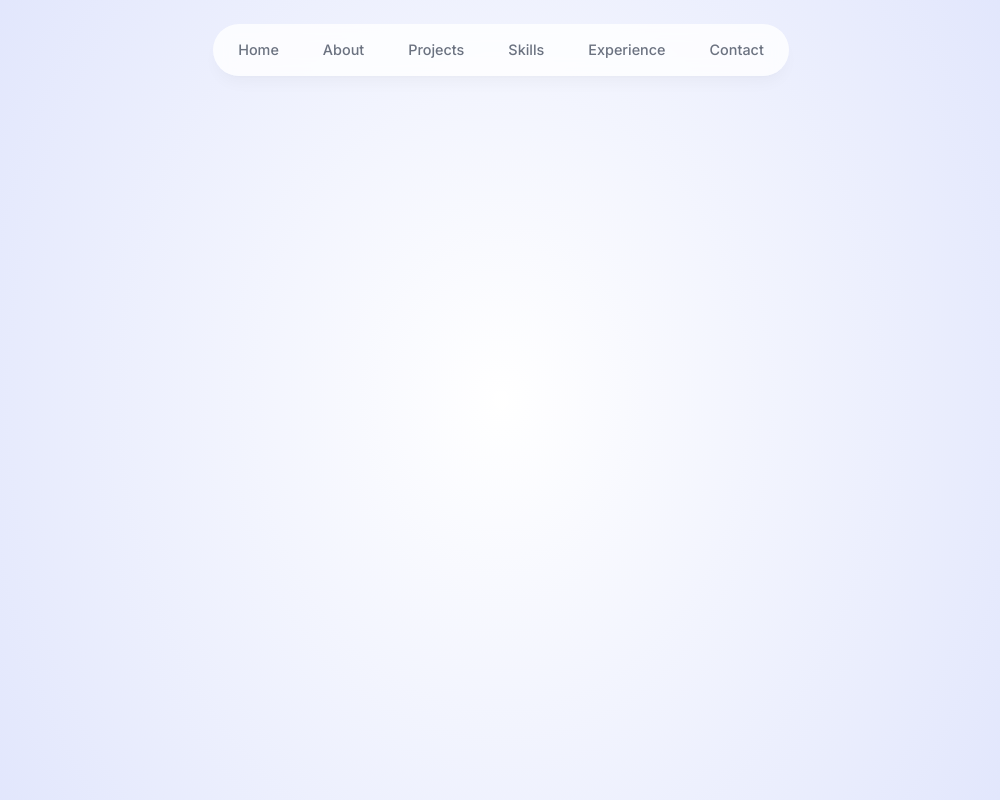
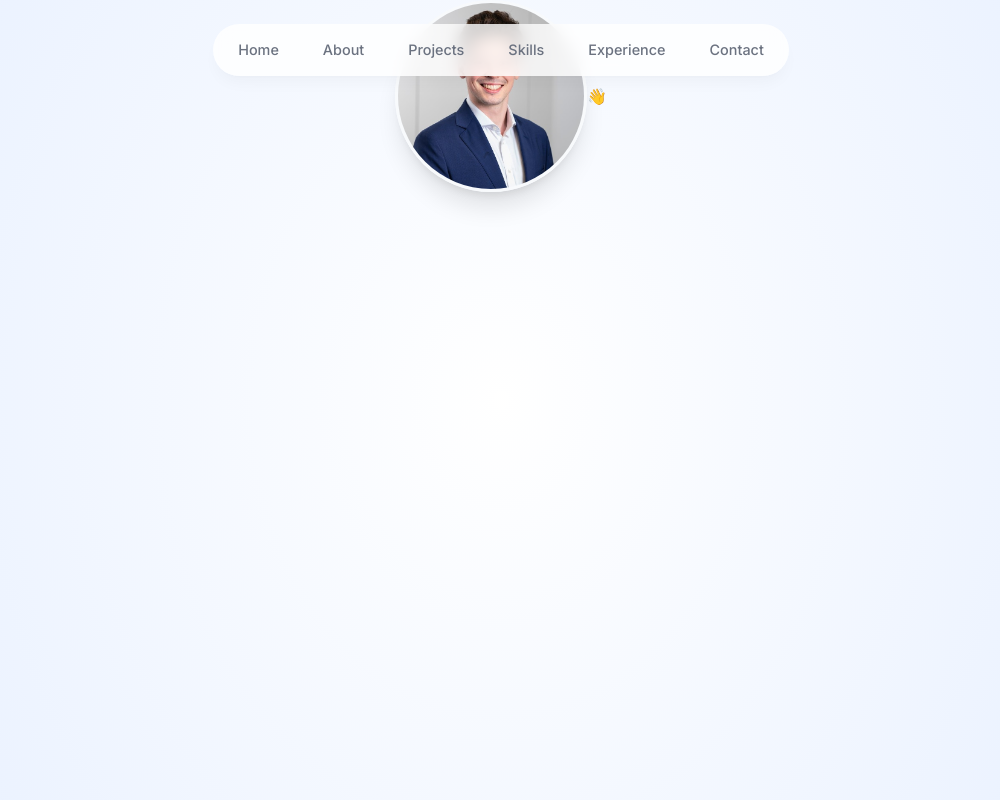
Before and after one commit to achris2/portfolio, a Next.js app: page / in a window 1280 px wide. Shown: the whole page, without its empty margins (139-1139 px from the left). Built offline with nearby package versions, Linux system fonts and the light colour scheme.

Commit message:
added profile picture avatar

```diff
--- a/app/layout.tsx
+++ b/app/layout.tsx
@@ -17,7 +17,7 @@ export default function RootLayout({
   return (
     <html lang="en">
       <body className={`${inter.className} bg-white text-gray-950 relative`}>
-      <div class="absolute top-0 z-[-2] h-screen w-screen rotate-180 transform bg-white bg-[radial-gradient(60%_120%_at_50%_50%,hsla(0,0%,100%,0)_0,rgba(67,97,238,0.2)_100%)]">
+      <div class="absolute top-0 z-[-2] h-screen w-screen rotate-180 transform bg-white bg-[radial-gradient(60%_120%_at_50%_50%,hsla(180,65%,55%,0)_0,rgba(130,175,255,0.2)_100%)]">
 
       </div>
 
--- a/app/page.tsx
+++ b/app/page.tsx
@@ -1,6 +1,9 @@
+import Intro from "@/components/intro";
+
 export default function Home() {
   return (
     <main className="">
+      <Intro />
     </main>
   )
 }
--- a/components/intro.tsx
+++ b/components/intro.tsx
@@ -0,0 +1,24 @@
+import Image from 'next/image'
+import React from 'react'
+import alexAvatar from "@/public/alex-avatar.jpeg";
+
+export default function Intro() {
+  return (
+    <section>
+        <div className ="flex items-center justify-center">
+            <div>
+                <Image
+                src= {alexAvatar}
+                alt="Photo of Alex Christakou"
+                quality="100"
+                priority={true}
+                className = "h-48 w-48 object-cover rounded-full border-[0.2rem] border-slate-50 shadow-xl"
+                />
+            </div>
+            <span>
+            👋
+            </span>
+        </div>
+    </section>
+  )
+}
```
Also changed, not shown: public/alex-avatar.jpeg (added).
